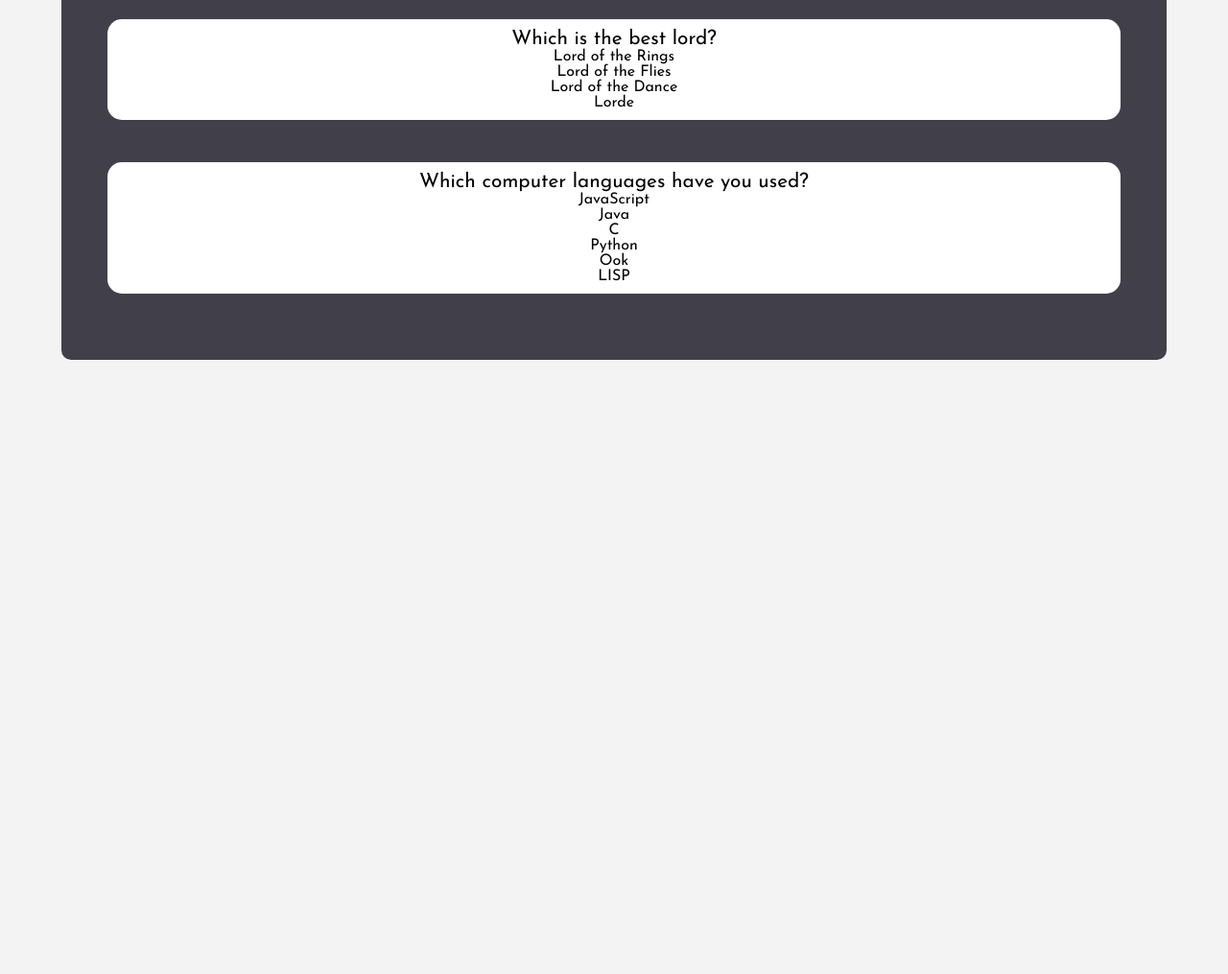
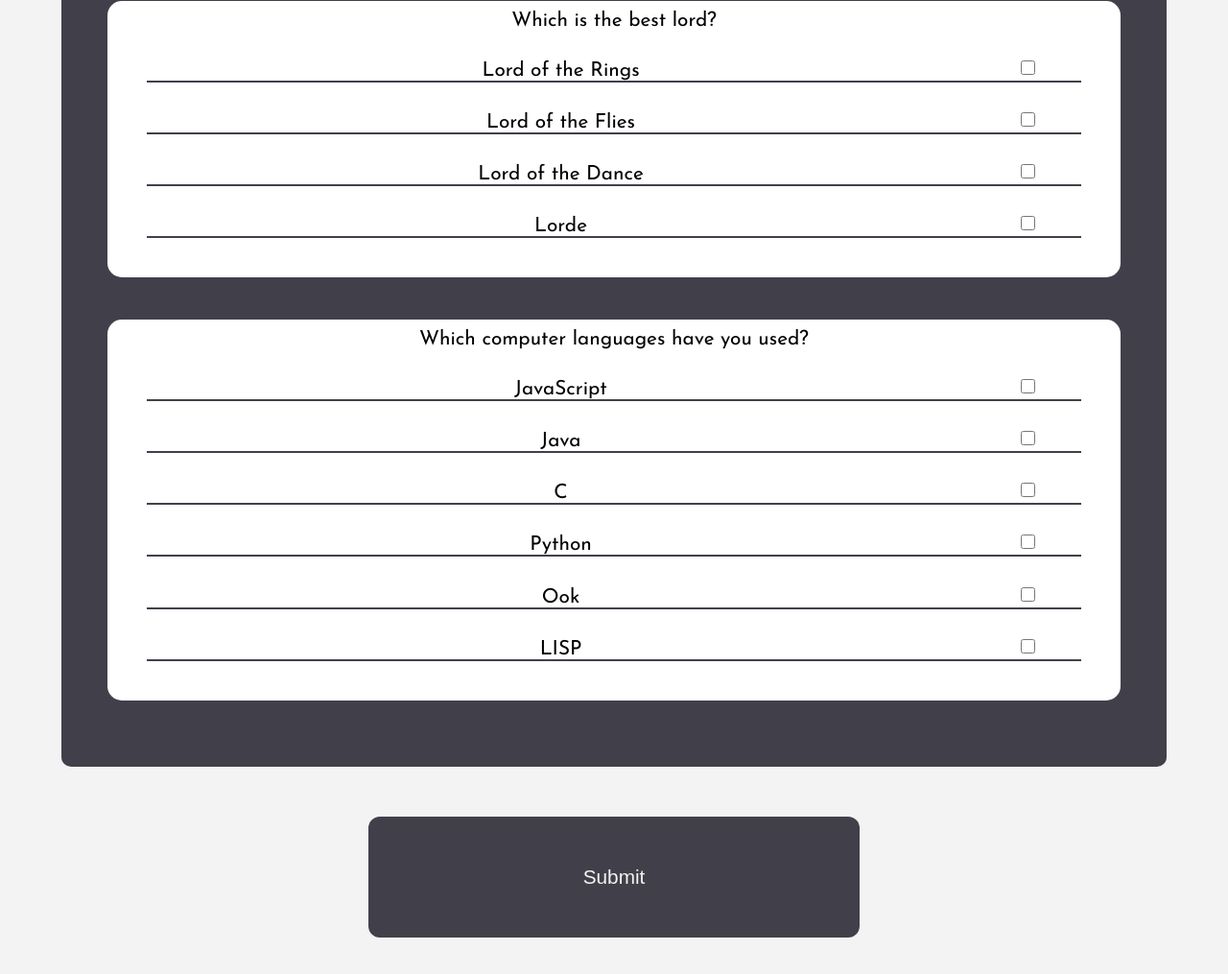
Before and after one commit to Sam2303/Web-Programming, a website: page src/pages/take.html in a window 1280 px wide. Shown: the part 1240-2255 px from the top of the page at 96% size. Before the commit the page ends 1628 px from the top, so only its background shows below. Drawn offline with Linux system fonts and the light colour scheme.

Commit message:
made some adjusments to JS and styling

```diff
--- a/src/pages/take.html
+++ b/src/pages/take.html
@@ -30,10 +30,9 @@
   </header>
 
   <form id="questions-box">
+  </form>
+  <input id="submit-button" type="button" name="" value="Submit">
 
-
-    <input id="submit-button" type="button" name="" value="Submit">
-  </form>
 
 
 
--- a/src/static/css/main.css
+++ b/src/static/css/main.css
@@ -116,9 +116,40 @@
   font-size: 120%;
 }
 
-/*  styling of the suubmit buton */
+.options{
+  font-size: 130%;
+    margin: 3%;
+    display: block;
+    padding-left: 15px;
+    text-indent: -15px;
+    border-bottom: 2px solid var(--navBackground);
+}
 
-.submitButton{
-  display: block;
-  text-align: center;
+.checkbox{
+  width: 15px;
+  height: 15px;
+  padding:0;
+  margin: 0 5%;
+  vertical-align: bottom  ;
+  position: relative;
+  overflow: hidden;
+  float:right;
+
 }
+
+
+/*  styling of the submit buton */
+
+#submit-button{
+  outline: none;
+  border: none;
+  width: 40%;
+  height: 30%;
+  padding: 4%;
+  margin: 3% 30%;
+  background: var(--navBackground);
+  border-radius: 12px;
+
+  font-size: 130%;
+  color: var(--navText);
+}
--- a/src/static/js/take.js
+++ b/src/static/js/take.js
@@ -33,7 +33,9 @@
 // Making of the Div of each question and answer
         let listCreate = document.createElement('div');
         listCreate.id = 'seperateQuestion'
+        let submit = document.getElementById('submit-button');
         questionBox.appendChild(listCreate);
+
 // The input of the questions into the div above from the JSON file
         let questionText = document.createElement('label');
         questionText.id = 'questionText'
@@ -68,22 +70,44 @@
             console.log(data.questions[id].id +' ' +  'SINGLE SELECT');
 
             for(let i = 0; i<data.questions[id].options.length; i++){
+
               let optionsPrint = document.createElement('p');
               optionsPrint.textContent = data.questions[id].options[i];
               optionsPrint.id = 'option' + i;
               optionsPrint.className = 'options';
+
+
+              let singleBox = document.createElement('input');
+              singleBox.type = 'checkbox';
+              singleBox.className = 'checkbox';
+              singleBox.name = 'radio'
+              singleBox.id = i;
+
+
               listCreate.appendChild(optionsPrint);
+              optionsPrint.appendChild(singleBox);
+
+
             }
         }
         else if(data.questions[id].type === 'multi-select'){
             console.log(data.questions[id].id +' ' +  'MULTI SELECT');
 
             for(let i = 0; i<data.questions[id].options.length; i++){
+
               let optionsPrint = document.createElement('p');
               optionsPrint.textContent = data.questions[id].options[i];
               optionsPrint.id = 'option' + i;
               optionsPrint.className = 'options';
+
+              let checkbox = document.createElement('input');
+              checkbox.type = 'checkbox';
+              checkbox.className = 'checkbox';
+              checkbox.id = i;
+;
               listCreate.appendChild(optionsPrint);
+              optionsPrint.appendChild(checkbox);
+
         }
       }
         else{console.log('there must be an error in your questions!!');}
```
